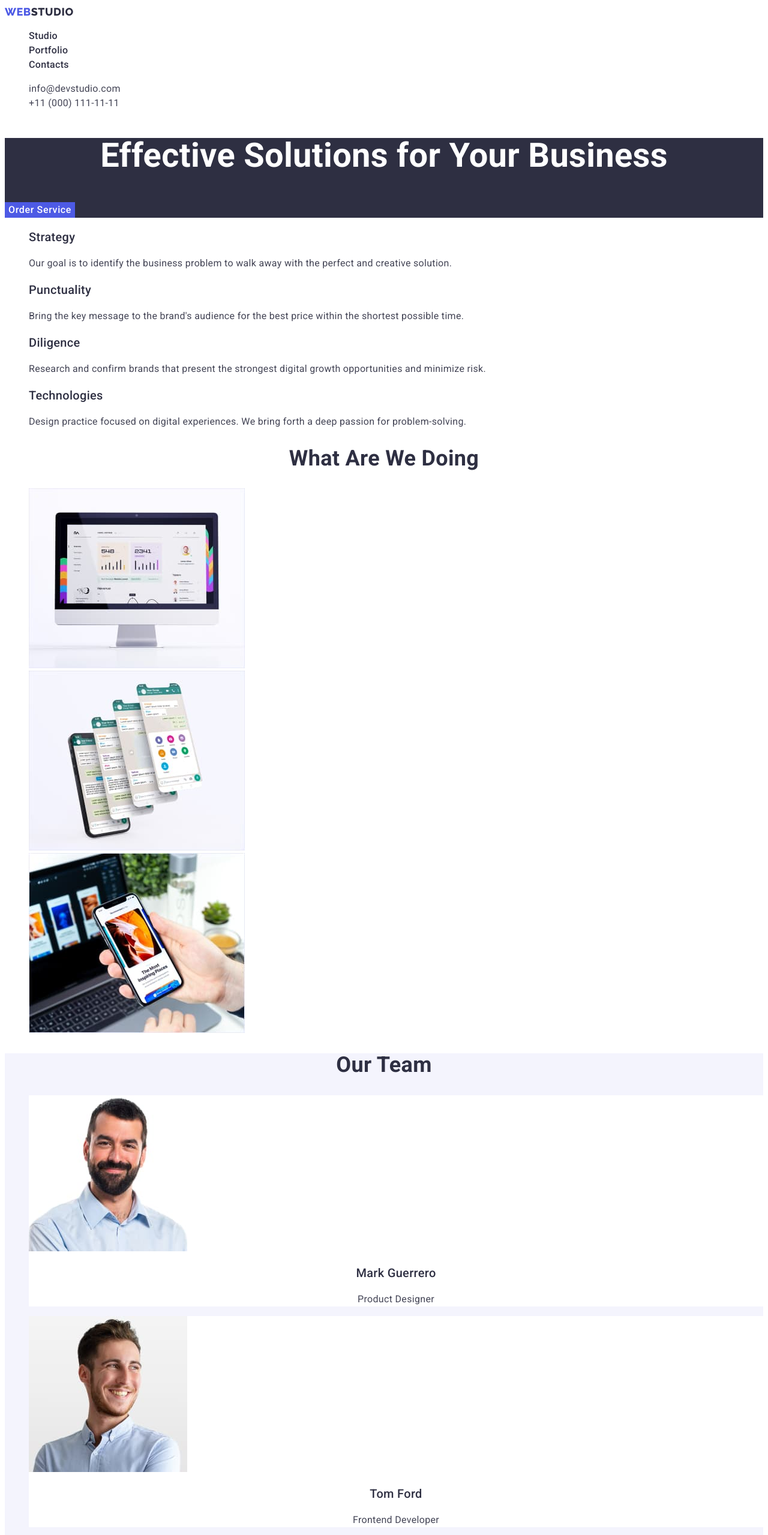
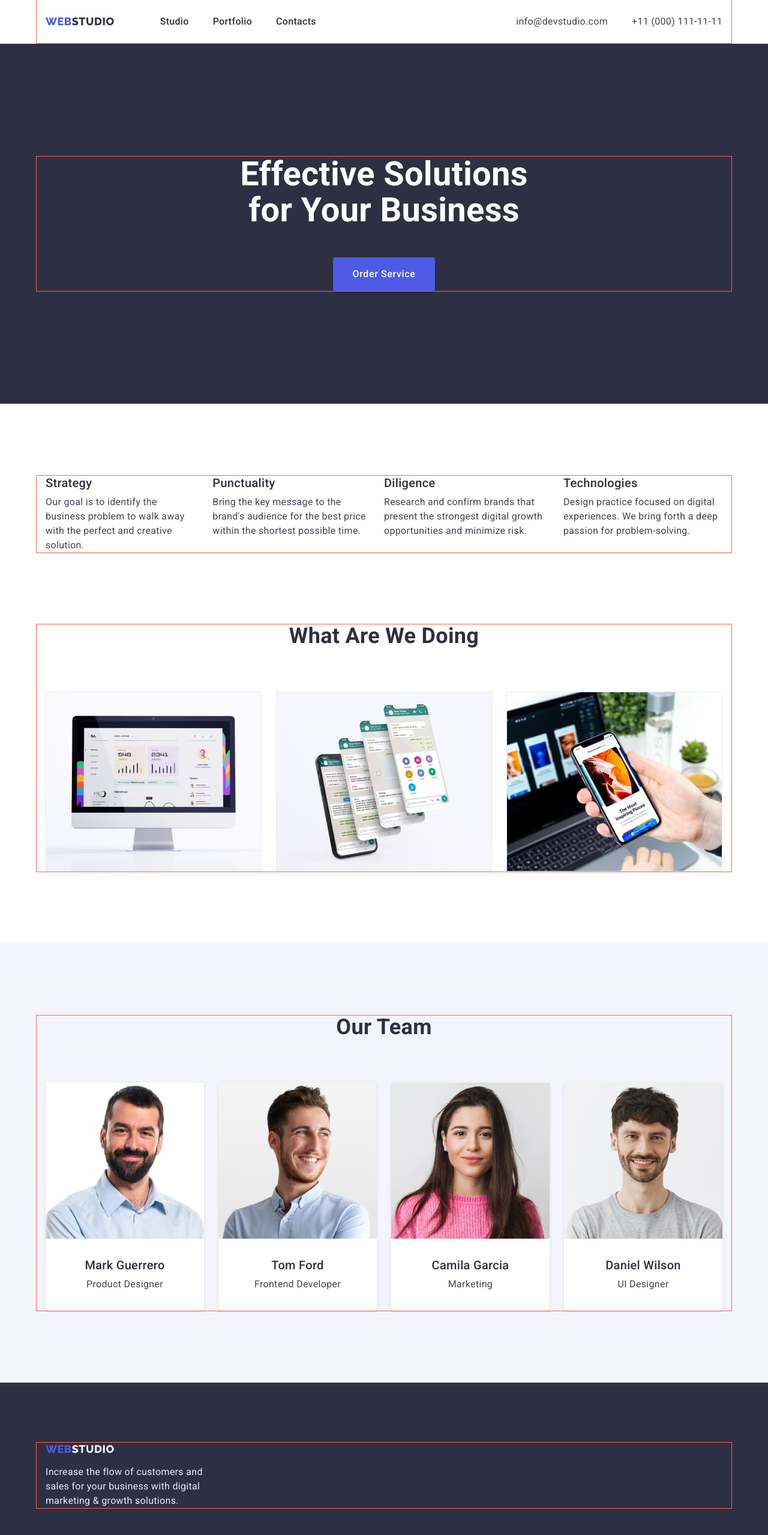
Before and after one commit to MShmatok/goit-markup-hw-03, a plain HTML site: page index.html in a window 1280 px wide. Shown: the top 2559 px of the page at 60% size. Drawn offline with nearby package versions, Linux system fonts and the light colour scheme.

Commit message:
31-01-2023__00-28

```diff
--- a/css/style.css
+++ b/css/style.css
@@ -21,6 +21,10 @@
   /* Fonts */
   --primary-font: Roboto, sans-serif;
   --secondary-font: Raleway, sans-serif;
+
+  /* Card */
+  --ident: 24px;
+  --items: 3;
 }
 /* Загальні стилі */
 body {
@@ -29,12 +33,47 @@ body {
   font-size: 16px;
   color: var(--primary-txt-cl);
 }
+/* RESET */
 
+h1,
+h2,
+h3,
+h4,
+p,
+ul,
+li {
+  margin: 0;
+  padding: 0;
+}
+
+img {
+  display: block;
+  max-width: 100%;
+  height: auto;
+}
+
+.card-set {
+  display: flex;
+  flex-wrap: wrap;
+  gap: var(--ident);
+}
+.items-set {
+  flex-basis: calc((100%- var(--ident) * (var(--items)-1)) / var(--items));
+}
 .link {
   text-decoration: none;
 }
 .list {
   list-style: none;
+}
+/* GLOBAL template */
+.container {
+  width: 1158px;
+  padding-left: 15px;
+  padding-right: 15px;
+  margin: 0 auto;
+
+  outline: 1px solid tomato;
 }
 
 .title-txt {
@@ -77,7 +116,9 @@ body {
 /* ===== INDEX===== */
 
 /* header */
-
+.section-header {
+  border-bottom: 1px solid #e7e9fc;
+}
 .logo-link {
   font-weight: 800;
   font-size: 18px;
@@ -94,8 +135,32 @@ body {
   color: var(--logo-light-cl);
   line-height: calc(21 / 18);
 }
+.header-nav {
+  display: flex;
+  align-items: center;
+  gap: 76px;
+}
+.nav-list {
+  display: flex;
+  align-items: center;
+  gap: 40px;
+}
+.header-container {
+  display: flex;
+  align-items: center;
+  justify-content: space-between;
+}
+.contact-list {
+  display: flex;
+  align-items: center;
+  gap: 40px;
+}
 
 .nav-link {
+  display: block;
+  padding-top: 24px;
+  padding-bottom: 24px;
+
   font-weight: 500;
   line-height: 1.5;
   color: var(--primary-txt-cl);
@@ -114,12 +179,21 @@ body {
   color: var(--pressed-txt-cl);
 }
 
-/*  hero */
-
+/************  hero ***************/
+.section-hero {
+  padding-top: 188px;
+  padding-bottom: 188px;
+}
 .hero {
   background-color: var(--secondary-bg-cl);
+  text-align: center;
 }
 .hero-title {
+  width: 494px;
+  margin-left: auto;
+  margin-right: auto;
+  margin-bottom: 48px;
+
   font-weight: 700;
   font-size: 56px;
   line-height: 1.07;
@@ -128,6 +202,13 @@ body {
 }
 
 .hero-btn {
+  margin-left: auto;
+  margin-right: auto;
+  padding: 16px 32px;
+
+  box-shadow: 0px 4px 4px rgba(0, 0, 0, 0.15);
+  border-radius: 4px;
+
   color: var(--light-txt-cl);
   background-color: var(--btn-cl);
 }
@@ -136,11 +217,27 @@ body {
   background-color: var(--pressed-bg-cl);
 }
 /*  ADVANTAGS */
+.section-advantags {
+  padding-top: 120px;
+  padding-bottom: 120px;
+}
+.advantags-list {
+  display: flex;
+  gap: 22px;
+}
+
+.advantags-title {
+  margin-bottom: 8px;
+}
 
 /* Styles for PRODUCT */
-
+.section-product {
+  padding-bottom: 120px;
+}
 .product-title,
 .team-title {
+  margin: 0 auto 72px;
+
   font-weight: 700;
   font-size: 36px;
   line-height: 1.11;
@@ -150,22 +247,45 @@ body {
 }
 
 /* Our Team  */
-
+.section-team {
+  padding-top: 120px;
+  padding-bottom: 120px;
+}
 .team {
   background-color: var(--grey-light-bg-cl);
+}
+.team-list {
+  --items: 4;
 }
 
 .team-item {
   background-color: var(--primary-bg-cl);
+  box-shadow: 0px 1px 6px rgba(46, 47, 66, 0.08),
+    0px 1px 1px rgba(46, 47, 66, 0.16), 0px 2px 1px rgba(46, 47, 66, 0.08);
+  border-radius: 0px 0px 4px 4px;
+}
+.team-item-footer {
+  padding-bottom: 32px;
+  padding-top: 32px;
+}
+.team-name {
+  margin-bottom: 8px;
 }
 
 /* Footer */
+.section-footer {
+  padding: 100px 0;
+}
 .footer {
   background-color: var(--secondary-bg-cl);
 }
-
+.logo-link.footer {
+  display: inline-block;
+  margin-bottom: 16px;
+}
 .footer-desc {
   color: var(--footer-txt-cl);
+  max-width: 264px;
 }
 
 /* PORTFOLIO */
@@ -179,3 +299,20 @@ body {
   color: var(--light-txt-cl);
   background-color: var(--pressed-bg-cl);
 }
+
+.section-portfolio-hero {
+  padding: 96px 0 120px;
+}
+
+.control-list {
+  display: flex;
+  justify-content: center;
+  gap: var(--ident);
+  margin-bottom: 72px;
+}
+
+.control-list .filter {
+  padding: 12px 24px;
+  border: 1px solid var(--footer-txt-cl);
+  border-radius: 4px;
+}
--- a/index.html
+++ b/index.html
@@ -6,6 +6,11 @@
     <meta name="viewport" content="width=device-width, initial-scale=1.0" />
     <meta name="desc-txtription" content="Best Web Studio in Kyiv" />
     <title>Web Studio</title>
+
+    <link
+      rel="stylesheet"
+      href="https://cdn.jsdelivr.net/npm/modern-normalize@1.1.0/modern-normalize.min.css"
+    />
     <link rel="preconnect" href="https://fonts.googleapis.com" />
     <link rel="preconnect" href="https://fonts.gstatic.com" crossorigin />
     <link
@@ -15,9 +20,10 @@
 
     <link rel="stylesheet" href="./css/style.css" />
   </head>
-  <a href="" class="link"></a>
+
   <body>
-    <header class="header">
+    <header class="header section-header">
+      <div class="container header-container">
         <nav class="header-nav">
           <a href="./index.html" class="logo-link link"
             ><span class="logo-color">Web</span>Studio</a
@@ -49,24 +55,28 @@
             </li>
           </ul>
         </address>
+      </div>
     </header>
 
     <main>
       <!-- Hero -->
-      <section class="hero">
+      <section class="hero section-hero">
+        <div class="container">
           <h1 class="hero-title">Effective Solutions for Your Business</h1>
           <button class="hero-btn btn" type="button">Order Service</button>
+        </div>
       </section>
 
       <!--  Advantags  -->
-      <section class="advantags">
+      <section class="advantags section-advantags">
+        <div class="container">
           <h2 class="advantags-caption visually-hidden">Our advantags</h2>
           <ul class="advantags-list list">
             <li class="advantags-item">
               <h3 class="advantags-title title-txt">Strategy</h3>
               <p class="advantags-disc desc-txt">
-              Our goal is to identify the business problem to walk away with the
-              perfect and creative solution.
+                Our goal is to identify the business problem to walk away with
+                the perfect and creative solution.
               </p>
             </li>
             <li class="advantags-item">
@@ -91,13 +101,15 @@
               </p>
             </li>
           </ul>
+        </div>
       </section>
 
       <!-- Product -->
-      <section class="product">
+      <section class="product section-product">
+        <div class="container">
           <h2 class="product-title">What are we doing</h2>
-        <ul class="product-list list">
-          <li class="product-item">
+          <ul class="product-list list card-set">
+            <li class="product-item items-set">
               <img
                 src="./images/what-are-we-doing/pc.jpg"
                 alt="PC"
@@ -105,7 +117,7 @@
                 height="300"
               />
             </li>
-          <li class="product-item">
+            <li class="product-item items-set">
               <img
                 src="./images/what-are-we-doing/phones.jpg"
                 alt="A lot of phones"
@@ -113,7 +125,7 @@
                 height="300"
               />
             </li>
-          <li class="product-item">
+            <li class="product-item items-set">
               <img
                 src="./images/what-are-we-doing/phone.jpg"
                 alt="Phone"
@@ -122,13 +134,15 @@
               />
             </li>
           </ul>
+        </div>
       </section>
 
       <!-- Our Team -->
-      <section class="team">
+      <section class="team section-team">
+        <div class="container">
           <h2 class="team-title">Our Team</h2>
-        <ul class="team-list list">
-          <li class="team-item">
+          <ul class="team-list list card-set">
+            <li class="team-item items-set">
               <img
                 class="team-img"
                 src="./images/our-team/mark-guerrero.jpg"
@@ -136,10 +150,14 @@
                 width="264"
                 height="260"
               />
+              <div class="team-item-footer">
                 <h3 class="team-name title-txt center-txt">Mark Guerrero</h3>
-            <p class="team-position desc-txt center-txt">Product Designer</p>
+                <p class="team-position desc-txt center-txt">
+                  Product Designer
+                </p>
+              </div>
             </li>
-          <li class="team-item">
+            <li class="team-item items-set">
               <img
                 class="team-img"
                 src="./images/our-team/tom-ford.jpg"
@@ -147,10 +165,14 @@
                 width="264"
                 height="260"
               />
+              <div class="team-item-footer">
                 <h3 class="team-name title-txt center-txt">Tom Ford</h3>
-            <p class="team-position desc-txt center-txt">Frontend Developer</p>
+                <p class="team-position desc-txt center-txt">
+                  Frontend Developer
+                </p>
+              </div>
             </li>
-          <li class="team-item">
+            <li class="team-item items-set">
               <img
                 class="team-img"
                 src="./images/our-team/camila-garcia.jpg"
@@ -158,10 +180,12 @@
                 width="264"
                 height="260"
               />
+              <div class="team-item-footer">
                 <h3 class="team-name title-txt center-txt">Camila Garcia</h3>
                 <p class="team-position desc-txt center-txt">Marketing</p>
+              </div>
             </li>
-          <li class="team-item">
+            <li class="team-item items-set">
               <img
                 class="team-img"
                 src="./images/our-team/daniel-wilson.jpg"
@@ -169,22 +193,27 @@
                 width="264"
                 height="260"
               />
+              <div class="team-item-footer">
                 <h3 class="team-name title-txt center-txt">Daniel Wilson</h3>
                 <p class="team-position desc-txt center-txt">UI Designer</p>
+              </div>
             </li>
           </ul>
+        </div>
       </section>
     </main>
 
     <!-- Підвал -->
-    <footer id="contact" class="footer">
-      <a href="./index.html" class="logo-link link second"
+    <footer id="contact" class="footer section-footer">
+      <div class="container">
+        <a href="./index.html" class="logo-link link second footer"
           ><span class="logo-color">Web</span>Studio</a
         >
         <p class="footer-desc desc-txt">
-        Web Studio Increase the flow of customers and sales for your business
-        with digital marketing & growth solutions.
+          Increase the flow of customers and sales for your business with
+          digital marketing & growth solutions.
         </p>
+      </div>
     </footer>
   </body>
 </html>
```
Also changed, not shown: portfolio.html (+27 -17 lines). Lines whose indentation alone changed are shown as unchanged.
